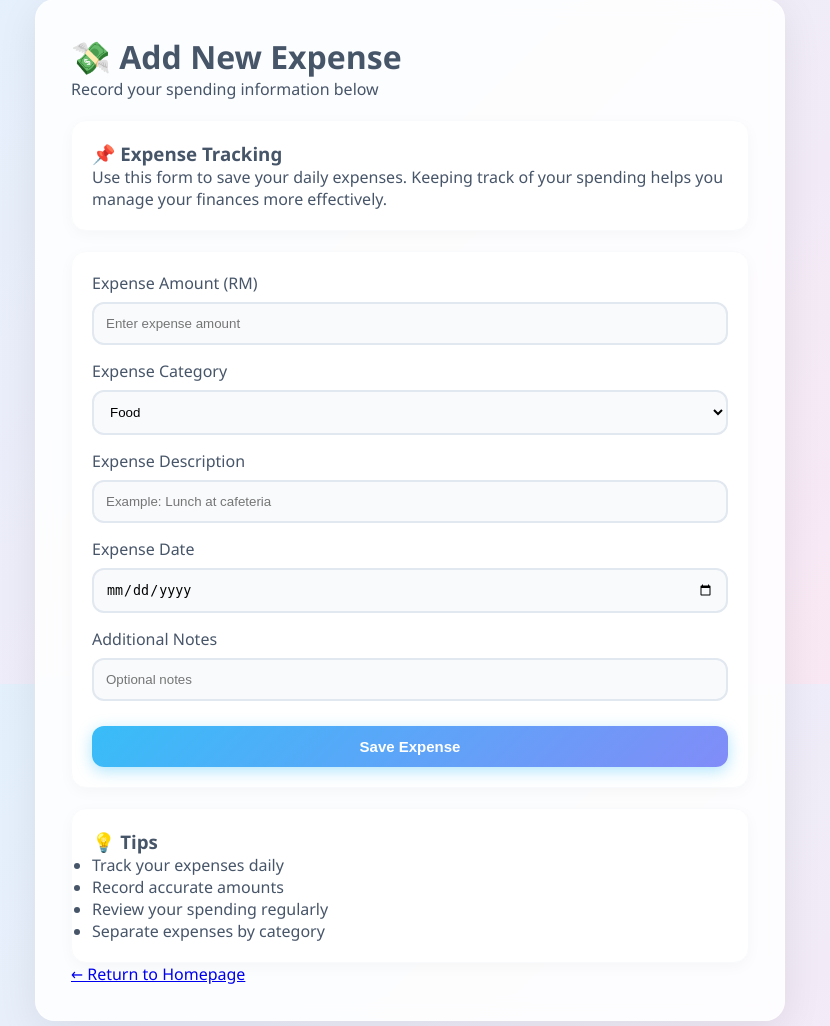
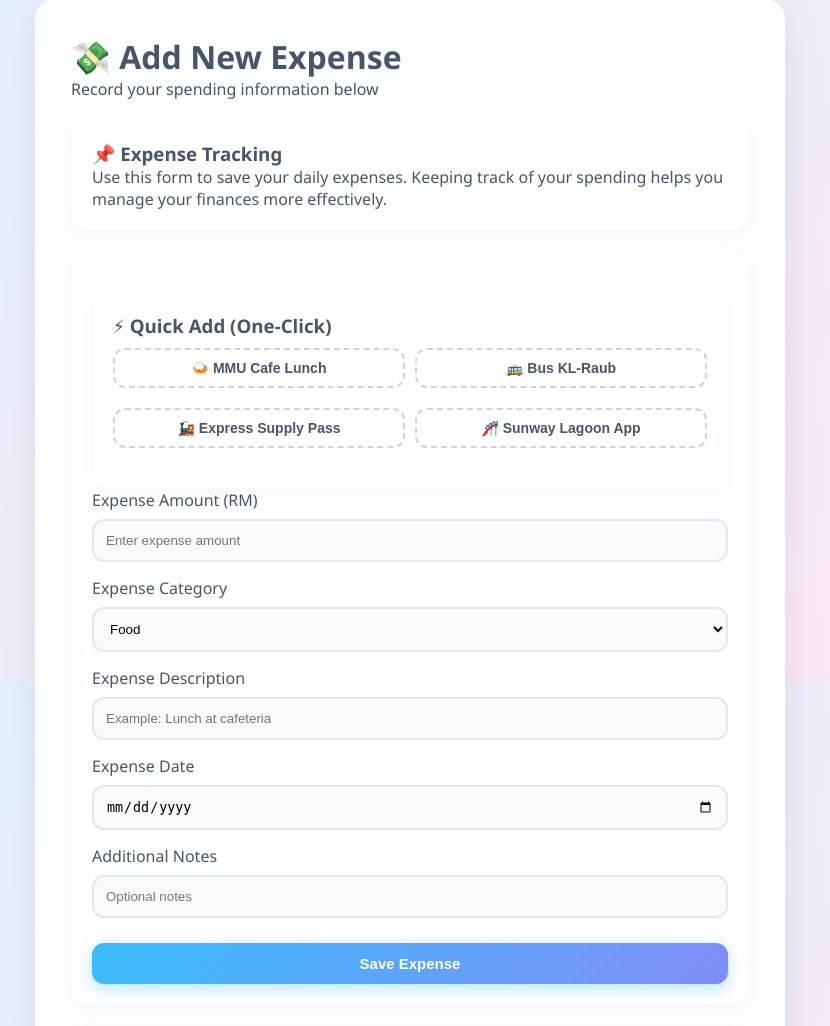
Before and after one commit to yewjoe18/MMU-BohLui, a Flask app: page /add in a window 1280 px wide. Shown: the part 116-1142 px from the top of the page, without its empty margins (230-1060 px from the left). Run offline with Flask 3, Linux system fonts and the light colour scheme; a user stored in the database is signed in.

Commit message:
add a quick order placing function

```diff
--- a/templates/add.html
+++ b/templates/add.html
@@ -47,6 +47,25 @@ add.html
         <!-- EXPENSE FORM -->
         <section class="expense-form-section">
 
+<div class="feature-box">
+    <h3>⚡ Quick Add (One-Click)</h3>
+    <div class="quick-add-grid">
+        <button type="button" class="preset-btn" onclick="fillQuickAdd('Food', 'MMU Cafe Lunch', 8.50)">🍛 MMU Cafe Lunch</button>
+        <button type="button" class="preset-btn" onclick="fillQuickAdd('Transport', 'Bus KL-Raub', 15.00)">🚌 Bus KL-Raub</button>
+        <button type="button" class="preset-btn" onclick="fillQuickAdd('Entertainment', 'Express Supply Pass', 23.90)">🚂 Express Supply Pass</button>
+        <button type="button" class="preset-btn" onclick="fillQuickAdd('Entertainment', 'Sunway Lagoon App', 20.00)">🎢 Sunway Lagoon App</button>
+    </div>
+</div>
+
+<script>
+function fillQuickAdd(category, desc, amount) {
+    document.getElementById('category').value = category;
+    document.getElementById('description').value = desc;
+    document.getElementById('amount').value = amount;
+    // 如果你想让它一点就自动保存，把下面这行的斜杠 // 删掉
+    // document.querySelector('form').submit();
+}
+</script>
             <form method="POST" action="/add">
 
                 <!-- AMOUNT -->
```
